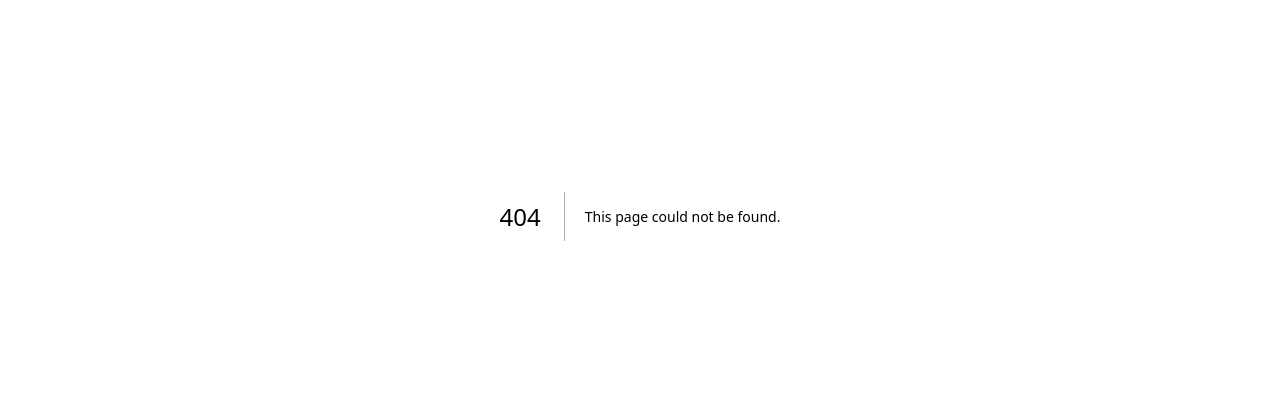
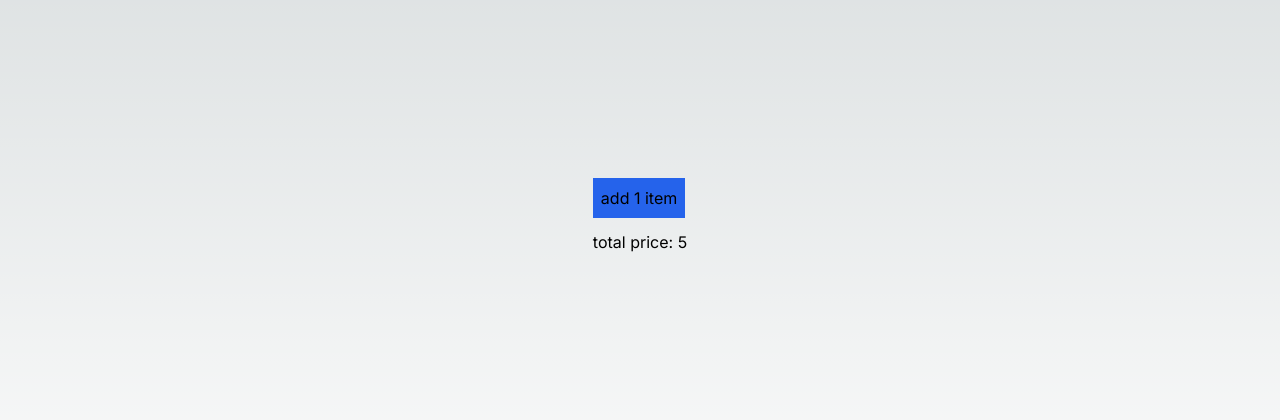
Before and after one commit to noah-00/react-good-and-bad, a Next.js app: page /InformationCanBeDerived/good in a window 1280 px wide. Before the commit this address had no page. Shown: the part 184-604 px from the top of the page. Built offline with nearby package versions, Linux system fonts and the light colour scheme.

Commit message:
✨ Information can be derived from state / props

```diff
--- /dev/null
+++ b/src/app/InformationCanBeDerived/good/page.tsx
@@ -0,0 +1,31 @@
+"use client";
+
+import React, { useEffect, useState } from "react";
+
+const PRICE_PER_ITEM = 5;
+
+export default function Page() {
+  const [quantity, setQuantity] = useState(1);
+  // it is correct.
+  let totalPrice = quantity * PRICE_PER_ITEM;
+
+  const handleClick = () => {
+    setQuantity(quantity + 1);
+  };
+
+  // baaaaaaaaaaaaaaaaaaaaaaaaad
+  // useEffect(() => {
+  //   totalPrice = quantity * PRICE_PER_ITEM;
+  // }, [quantity]);
+
+  return (
+    <div className="h-screen w-screen flex justify-center items-center">
+      <div>
+        <button className="bg-blue-600 p-2 mb-3" onClick={handleClick}>
+          add 1 item
+        </button>
+        <div>total price: {totalPrice}</div>
+      </div>
+    </div>
+  );
+}
```
